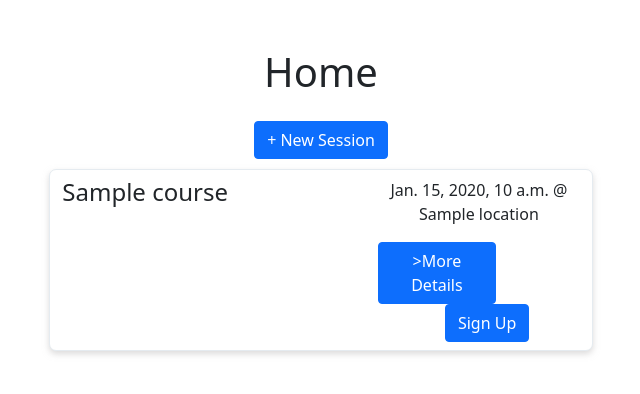
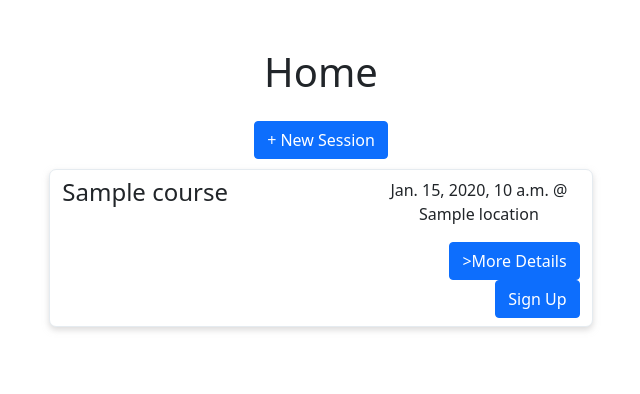
Before and after one commit to uva-cs3240-s22/group-project-b-12, a Django app: template studybud/templates/studybud/sessions.html in a window 1280 px wide. Shown: the part 56-450 px from the top of the page, without its empty margins (319-959 px from the left). Run offline with Django 4.2, Linux system fonts and the light colour scheme; the template is opened without the code that fills it: most values are stand-ins (such as "Sample title", 1, 10 or a date in 2020); data that the repository does not hold is empty; some libraries are stand-ins or nearby versions.

Commit message:
Update sessions.html

```diff
--- a/studybud/templates/studybud/sessions.html
+++ b/studybud/templates/studybud/sessions.html
@@ -19,11 +19,11 @@
                                 <p class="text-center">
                                     {{ session.date }} @ {{ session.location }}
                                 </p>
-                                <div class="col-7">
+                                <div class="col">
                                 <a class="btn btn-primary float-end" href="#" role="button" onclick="location.href='{% url 'sessionDetail' session.id %}'">>More Details</a>
                                 </div>
 
-                                <div class="col-9">
+                                <div class="col">
                                 <a class="btn btn-primary float-end" href="#" role="button" onclick="location.href='{% url 'profilepage' %}'">Sign Up</a>
                                 </div>
                             </div>
```
